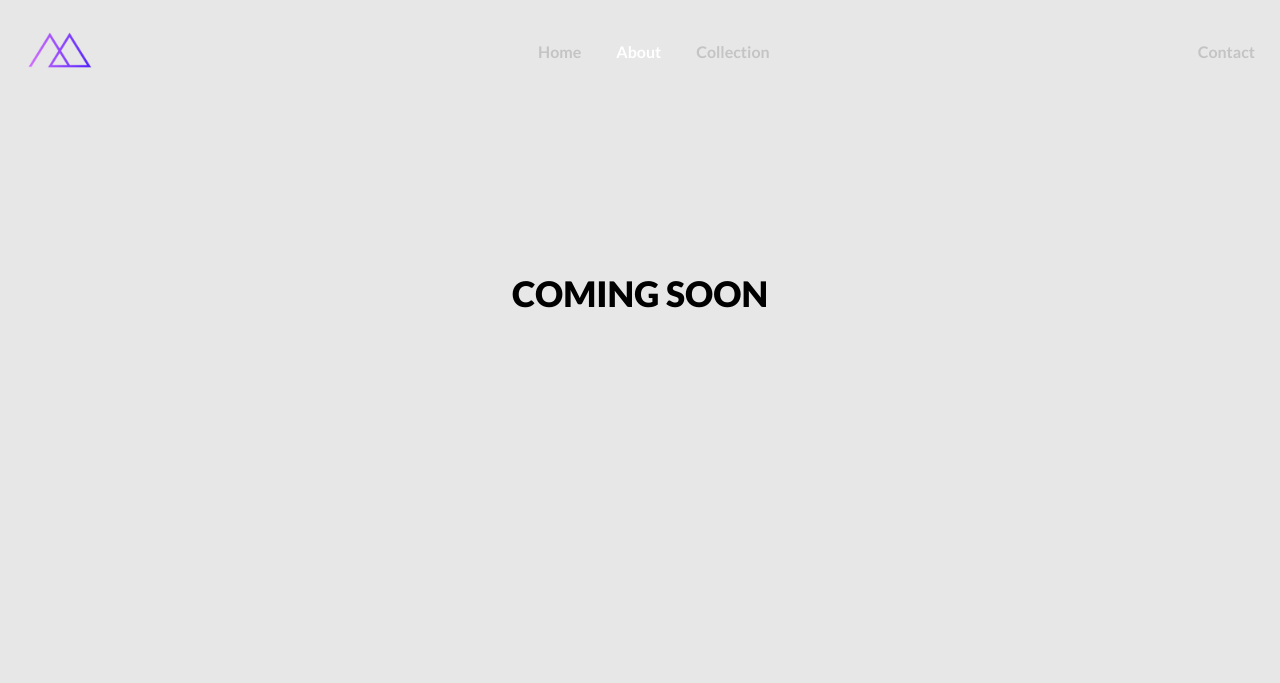
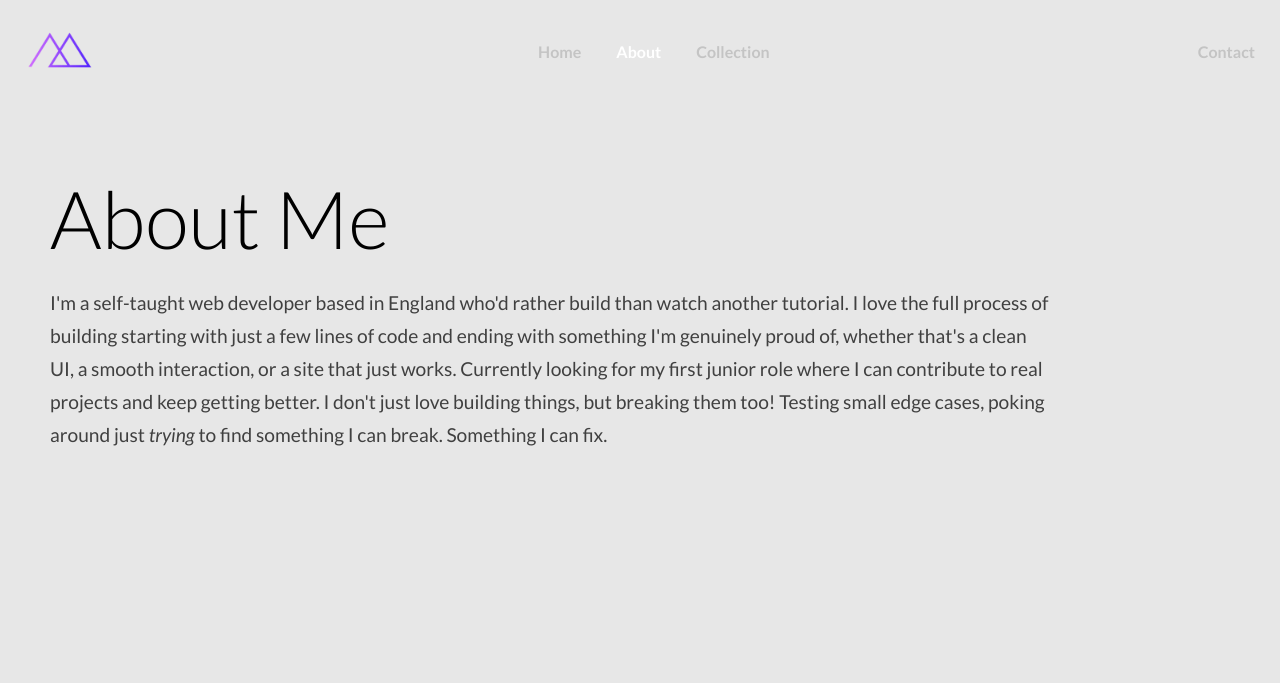
Before and after one commit to matthewhealey06/Developer-Portfolio, a plain HTML site: page about.html in a window 1280 px wide. Drawn offline with Linux system fonts and the light colour scheme.

Commit message:
add about page initial content

```diff
--- a/about.html
+++ b/about.html
@@ -6,7 +6,6 @@
     <title>About Me!</title>
     <link rel="stylesheet" href="stylesheets/global.css" />
     <link rel="stylesheet" href="stylesheets/about.css" />
-    <link rel="stylesheet" href="stylesheets/coming-soon.css" />
     <link rel="preconnect" href="https://fonts.googleapis.com" />
     <link rel="preconnect" href="https://fonts.gstatic.com" crossorigin />
     <link
@@ -17,9 +16,7 @@
   <body>
     <nav>
       <div class="n-left">
-        <a href="index.html"
-          ><img src="/public/images/m-logo.png" alt=""
-        /></a>
+        <a href="index.html"><img src="/public/images/m-logo.png" alt="" /></a>
       </div>
       <div class="n-middle">
         <a href="/index.html">Home</a>
@@ -30,8 +27,21 @@
         <a href="contact.html">Contact</a>
       </div>
     </nav>
-    <div class="body-wrapper">
-      <h1>COMING SOON</h1>
-    </div>
+    <main>
+      <div class="body-wrapper">
+        <h1>About Me</h1>
+        <p id="p1">
+          I'm a self-taught web developer based in England who'd rather build
+          than watch another tutorial. I love the full process of building
+          starting with just a few lines of code and ending with something I'm
+          genuinely proud of, whether that's a clean UI, a smooth interaction,
+          or a site that just works. Currently looking for my first junior role
+          where I can contribute to real projects and keep getting better. I
+          don't just love building things, but breaking them too! Testing small
+          edge cases, poking around just <span>trying</span> to find something I
+          can break. Something I can fix.
+        </p>
+      </div>
+    </main>
   </body>
 </html>
--- a/stylesheets/about.css
+++ b/stylesheets/about.css
@@ -0,0 +1,26 @@
+* {
+  color: black;
+}
+main {
+  margin-top: var(--nav-height);
+  padding: 50px;
+}
+h1 {
+  position: relative;
+  margin-top: 0px;
+  font-size: 5em;
+  font-weight: 300;
+}
+p{
+    color: rgb(64, 64, 64);
+    font-size: 1.2em;
+    line-height: 33px;
+}
+#p1{
+    width: 1000px;
+    margin-top: 20px
+}
+#p1 span{
+    font-style: italic;
+    color: rgb(64, 64, 64);
+}
```
Also changed, not shown: index.html (+4 -4 lines).
